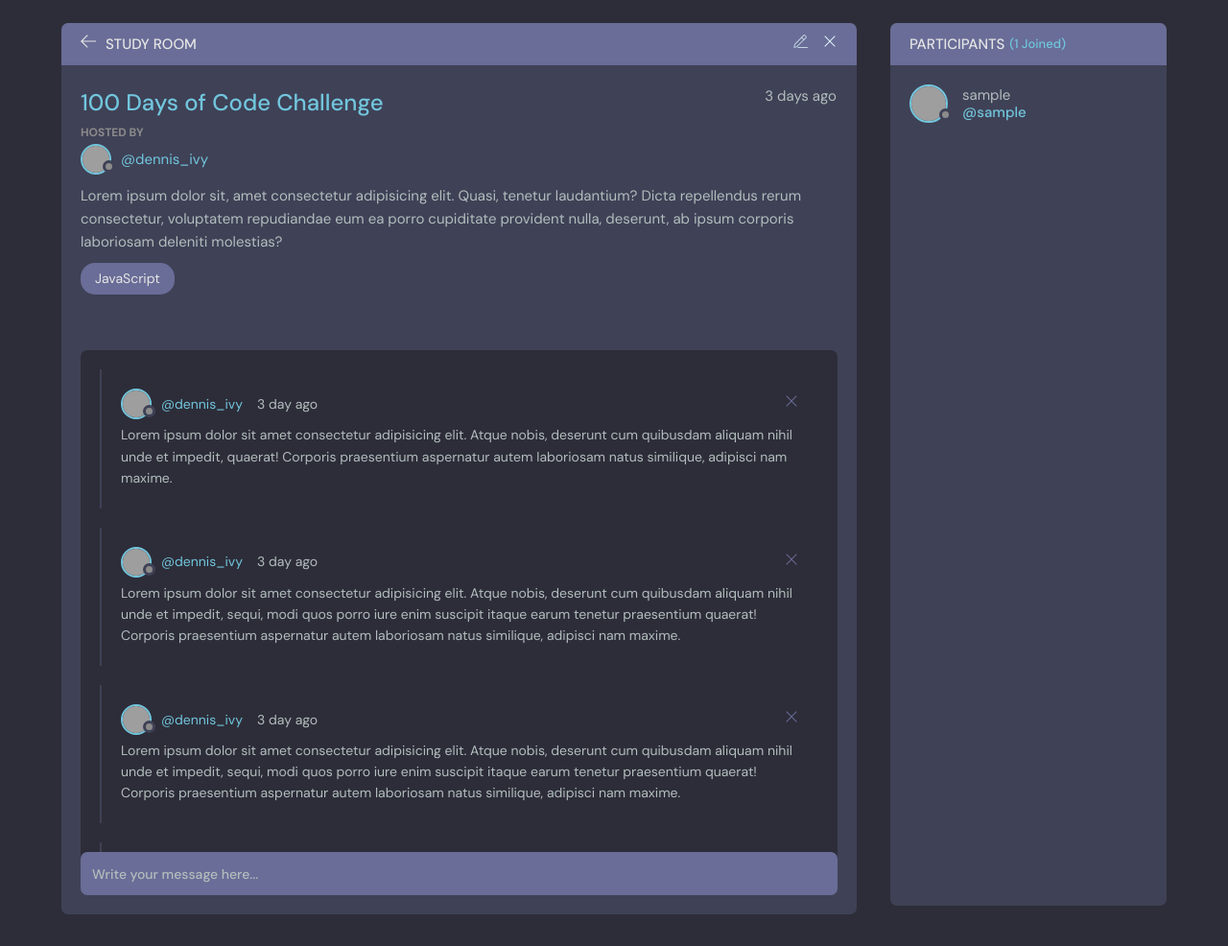
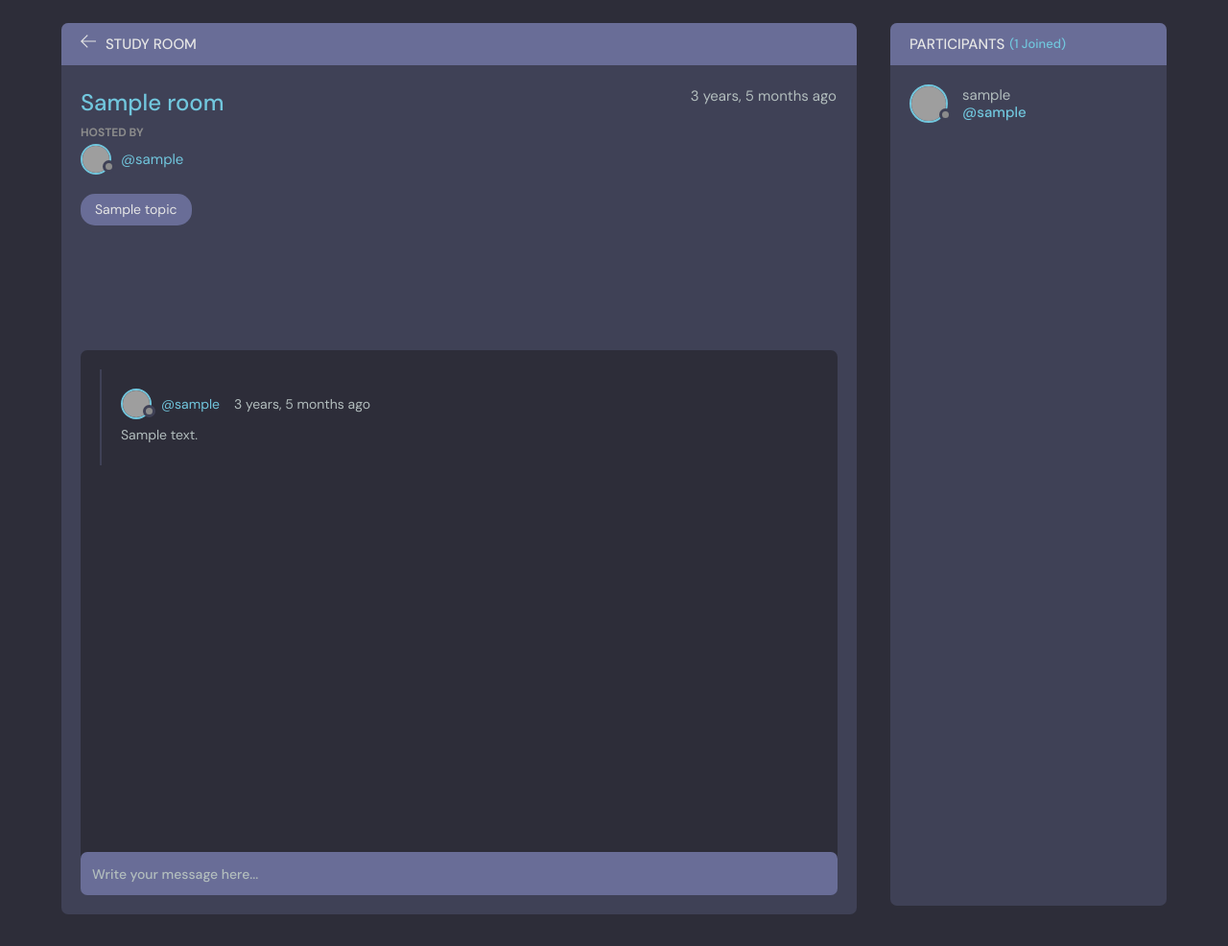
Before and after one commit to Mir-Yuchi/EazzyStudy-ChatApp, a Django app: page /room/1/ in a window 1280 px wide. Shown: the part 76-1062 px from the top of the page at 96% size. Run offline with Django 4.2, Linux system fonts and the light colour scheme; tables that the repository leaves empty hold one stand-in row (values such as "Sample post"); grey boxes are pictures that could not be loaded.

Commit message:
small changes

```diff
--- a/base/templates/base/room.html
+++ b/base/templates/base/room.html
@@ -7,8 +7,9 @@
             <div class="room">
                 <div class="room__top">
                     <div class="room__topLeft">
-              <a href="index.html">
-                <svg version="1.1" xmlns="http://www.w3.org/2000/svg" width="32" height="32" viewBox="0 0 32 32">
+                        <a href="{% url 'home' %}">
+                            <svg version="1.1" xmlns="http://www.w3.org/2000/svg" width="32" height="32"
+                                 viewBox="0 0 32 32">
                                 <title>arrow-left</title>
                                 <path
                                         d="M13.723 2.286l-13.723 13.714 13.719 13.714 1.616-1.611-10.96-10.96h27.625v-2.286h-27.625l10.965-10.965-1.616-1.607z"
@@ -17,9 +18,9 @@
                         </a>
                         <h3>Study Room</h3>
                     </div>
-
+                    {% if room.host == request.user %}
                         <div class="room__topRight">
-              <a href="#">
+                            <a href="{% url 'update-room' room.id %}">
                                 <svg
                                         enable-background="new 0 0 24 24"
                                         height="32"
@@ -29,7 +30,7 @@
                                 >
                                     <title>edit</title>
                                     <g>
-                    <path d="m23.5 22h-15c-.276 0-.5-.224-.5-.5s.224-.5.5-.5h15c.276 0 .5.224.5.5s-.224.5-.5.5z" />
+                                        <path d="m23.5 22h-15c-.276 0-.5-.224-.5-.5s.224-.5.5-.5h15c.276 0 .5.224.5.5s-.224.5-.5.5z"/>
                                     </g>
                                     <g>
                                         <g>
@@ -45,8 +46,9 @@
                                     </g>
                                 </svg>
                             </a>
-              <a href="#">
-                <svg version="1.1" xmlns="http://www.w3.org/2000/svg" width="32" height="32" viewBox="0 0 32 32">
+                            <a href="{% url 'delete-room' room.id %}">
+                                <svg version="1.1" xmlns="http://www.w3.org/2000/svg" width="32" height="32"
+                                     viewBox="0 0 32 32">
                                     <title>remove</title>
                                     <path
                                             d="M27.314 6.019l-1.333-1.333-9.98 9.981-9.981-9.981-1.333 1.333 9.981 9.981-9.981 9.98 1.333 1.333 9.981-9.98 9.98 9.98 1.333-1.333-9.98-9.98 9.98-9.981z"
@@ -54,155 +56,74 @@
                                 </svg>
                             </a>
                         </div>
+                    {% endif %}
 
-            <!-- <button class="action-button" data-id="120" data-delete-url="https://randomuser.me/api/3324923"
-            data-edit-url="profile.html">
-            <svg version="1.1" xmlns="http://www.w3.org/2000/svg" width="32" height="32" viewBox="0 0 32 32">
-              <title>ellipsis-horizontal</title>
-              <path
-                d="M16 7.843c-2.156 0-3.908-1.753-3.908-3.908s1.753-3.908 3.908-3.908c2.156 0 3.908 1.753 3.908 3.908s-1.753 3.908-3.908 3.908zM16 1.98c-1.077 0-1.954 0.877-1.954 1.954s0.877 1.954 1.954 1.954c1.077 0 1.954-0.877 1.954-1.954s-0.877-1.954-1.954-1.954z">
-              </path>
-              <path
-                d="M16 19.908c-2.156 0-3.908-1.753-3.908-3.908s1.753-3.908 3.908-3.908c2.156 0 3.908 1.753 3.908 3.908s-1.753 3.908-3.908 3.908zM16 14.046c-1.077 0-1.954 0.877-1.954 1.954s0.877 1.954 1.954 1.954c1.077 0 1.954-0.877 1.954-1.954s-0.877-1.954-1.954-1.954z">
-              </path>
-              <path
-                d="M16 31.974c-2.156 0-3.908-1.753-3.908-3.908s1.753-3.908 3.908-3.908c2.156 0 3.908 1.753 3.908 3.908s-1.753 3.908-3.908 3.908zM16 26.111c-1.077 0-1.954 0.877-1.954 1.954s0.877 1.954 1.954 1.954c1.077 0 1.954-0.877 1.954-1.954s-0.877-1.954-1.954-1.954z">
-              </path>
-            </svg>
-          </button> -->
+
                 </div>
                 <div class="room__box scroll">
                     <div class="room__header scroll">
                         <div class="room__info">
-                <h3>100 Days of Code Challenge</h3>
-                <span>3 days ago</span>
+                            <h3>{{ room.name }}</h3>
+                            <span>{{ room.created|timesince }} ago</span>
                         </div>
                         <div class="room__hosted">
                             <p>Hosted By</p>
-                <a href="#" class="room__author">
+                            <a href="{% url 'user-profile' room.host.id %}" class="room__author">
                                 <div class="avatar avatar--small">
-                    <img src="https://randomuser.me/api/portraits/men/37.jpg" />
+                                    <img src="https://randomuser.me/api/portraits/men/37.jpg"/>
                                 </div>
-                  <span>@dennis_ivy</span>
+                                <span>@{{ room.host.username }}</span>
                             </a>
                         </div>
-              <div class="room__details">
-                Lorem ipsum dolor sit, amet consectetur adipisicing elit. Quasi, tenetur laudantium? Dicta repellendus
-                rerum consectetur, voluptatem repudiandae eum ea porro cupiditate provident nulla, deserunt, ab ipsum
-                corporis laboriosam deleniti molestias?
-              </div>
-              <span class="room__topics">JavaScript</span>
+                        {#                        <div class="room__details">#}
+                        {#                            Lorem ipsum dolor sit, amet consectetur adipisicing elit. Quasi, tenetur laudantium? Dicta#}
+                        {#                            repellendus#}
+                        {#                            rerum consectetur, voluptatem repudiandae eum ea porro cupiditate provident nulla, deserunt,#}
+                        {#                            ab ipsum#}
+                        {#                            corporis laboriosam deleniti molestias?#}
+                        {#                        </div>#}
+                        <span class="room__topics">{{ room.topic }}</span>
                     </div>
                     <div class="room__conversation">
                         <div class="threads scroll">
+                            {% for message in room_messages %}
                                 <div class="thread">
                                     <div class="thread__top">
                                         <div class="thread__author">
-                      <a href="#" class="thread__authorInfo">
+                                            <a href="{% url 'user-profile' message.user.id %}"
+                                               class="thread__authorInfo">
                                                 <div class="avatar avatar--small">
-                          <img src="https://randomuser.me/api/portraits/men/37.jpg" />
+                                                    <img src="https://randomuser.me/api/portraits/men/37.jpg"/>
                                                 </div>
-                        <span>@dennis_ivy</span>
+                                                <span>@{{ message.user.username }}</span>
                                             </a>
-                      <span class="thread__date">3 day ago</span>
+                                            <span class="thread__date">{{ message.created|timesince }} ago</span>
                                         </div>
+                                        {% if request.user == message.user %}
+                                            <a href="{% url 'delete-message' message.id %}">
                                                  <div class="thread__delete">
-                      <svg version="1.1" xmlns="http://www.w3.org/2000/svg" width="32" height="32" viewBox="0 0 32 32">
+                                                    <svg version="1.1" xmlns="http://www.w3.org/2000/svg" width="32"
+                                                         height="32"
+                                                         viewBox="0 0 32 32">
                                                         <title>remove</title>
                                                         <path
                                                                 d="M27.314 6.019l-1.333-1.333-9.98 9.981-9.981-9.981-1.333 1.333 9.981 9.981-9.981 9.98 1.333 1.333 9.981-9.98 9.98 9.98 1.333-1.333-9.98-9.98 9.98-9.981z"
                                                         ></path>
                                                     </svg>
                                                 </div>
+                                            </a>
+                                        {% endif %}
                                     </div>
                                     <div class="thread__details">
-                    Lorem ipsum dolor sit amet consectetur adipisicing elit. Atque nobis, deserunt cum quibusdam aliquam
-                    nihil unde et impedit, quaerat! Corporis praesentium aspernatur autem laboriosam natus similique,
-                    adipisci nam maxime.
+                                        {{ message.body }}
                                     </div>
                                 </div>
-                <div class="thread">
-                  <div class="thread__top">
-                    <div class="thread__author">
-                      <a href="#" class="thread__authorInfo">
-                        <div class="avatar avatar--small">
-                          <img src="https://randomuser.me/api/portraits/men/37.jpg" />
-                        </div>
-                        <span>@dennis_ivy</span>
-                      </a>
-                      <span class="thread__date">3 day ago</span>
-                    </div>
-                    <div class="thread__delete">
-                      <svg version="1.1" xmlns="http://www.w3.org/2000/svg" width="32" height="32" viewBox="0 0 32 32">
-                        <title>remove</title>
-                        <path
-                          d="M27.314 6.019l-1.333-1.333-9.98 9.981-9.981-9.981-1.333 1.333 9.981 9.981-9.981 9.98 1.333 1.333 9.981-9.98 9.98 9.98 1.333-1.333-9.98-9.98 9.98-9.981z"
-                        ></path>
-                      </svg>
-                    </div>
-                  </div>
-                  <div class="thread__details">
-                    Lorem ipsum dolor sit amet consectetur adipisicing elit. Atque nobis, deserunt cum quibusdam aliquam
-                    nihil unde et impedit, sequi, modi quos porro iure enim suscipit itaque earum tenetur praesentium
-                    quaerat! Corporis praesentium aspernatur autem laboriosam natus similique, adipisci nam maxime.
-                  </div>
-                </div>
-                <div class="thread">
-                  <div class="thread__top">
-                    <div class="thread__author">
-                      <a href="#" class="thread__authorInfo">
-                        <div class="avatar avatar--small">
-                          <img src="https://randomuser.me/api/portraits/men/37.jpg" />
-                        </div>
-                        <span>@dennis_ivy</span>
-                      </a>
-                      <span class="thread__date">3 day ago</span>
-                    </div>
-                    <div class="thread__delete">
-                      <svg version="1.1" xmlns="http://www.w3.org/2000/svg" width="32" height="32" viewBox="0 0 32 32">
-                        <title>remove</title>
-                        <path
-                          d="M27.314 6.019l-1.333-1.333-9.98 9.981-9.981-9.981-1.333 1.333 9.981 9.981-9.981 9.98 1.333 1.333 9.981-9.98 9.98 9.98 1.333-1.333-9.98-9.98 9.98-9.981z"
-                        ></path>
-                      </svg>
-                    </div>
-                  </div>
-                  <div class="thread__details">
-                    Lorem ipsum dolor sit amet consectetur adipisicing elit. Atque nobis, deserunt cum quibusdam aliquam
-                    nihil unde et impedit, sequi, modi quos porro iure enim suscipit itaque earum tenetur praesentium
-                    quaerat! Corporis praesentium aspernatur autem laboriosam natus similique, adipisci nam maxime.
-                  </div>
-                </div>
-                <div class="thread">
-                  <div class="thread__top">
-                    <div class="thread__author">
-                      <a href="#" class="thread__authorInfo">
-                        <div class="avatar avatar--small">
-                          <img src="https://randomuser.me/api/portraits/men/37.jpg" />
-                        </div>
-                        <span>@dennis_ivy</span>
-                      </a>
-                      <span class="thread__date">3 day ago</span>
-                    </div>
-                    <div class="thread__delete">
-                      <svg version="1.1" xmlns="http://www.w3.org/2000/svg" width="32" height="32" viewBox="0 0 32 32">
-                        <title>remove</title>
-                        <path
-                          d="M27.314 6.019l-1.333-1.333-9.98 9.981-9.981-9.981-1.333 1.333 9.981 9.981-9.981 9.98 1.333 1.333 9.981-9.98 9.98 9.98 1.333-1.333-9.98-9.98 9.98-9.981z"
-                        ></path>
-                      </svg>
-                    </div>
-                  </div>
-                  <div class="thread__details">
-                    Lorem ipsum dolor sit amet consectetur adipisicing elit. Atque nobis, deserunt cum quibusdam aliquam
-                    nihil unde et impedit, sequi, modi quos porro iure enim suscipit itaque earum tenetur praesentium.
-                  </div>
-                </div>
+                            {% endfor %}
                         </div>
                     </div>
                 </div>
                 <div class="room__message">
-            <form action="#"><input name="" placeholder="Write your message here..." /></form>
+                    <form action="#"><input name="" placeholder="Write your message here..."/></form>
                 </div>
             </div>
             <!-- Room End -->
@@ -215,7 +136,7 @@
                     {% for user in participants %}
                         <a href="{% url 'user-profile' user.id %} }}" class="participant">
                             <div class="avatar avatar--medium">
-                <img src="https://randomuser.me/api/portraits/men/37.jpg" />
+                                <img src="https://randomuser.me/api/portraits/men/37.jpg"/>
                             </div>
                             <p>
                                 {{ user.username }}
```
Lines whose indentation alone changed are shown as unchanged.
